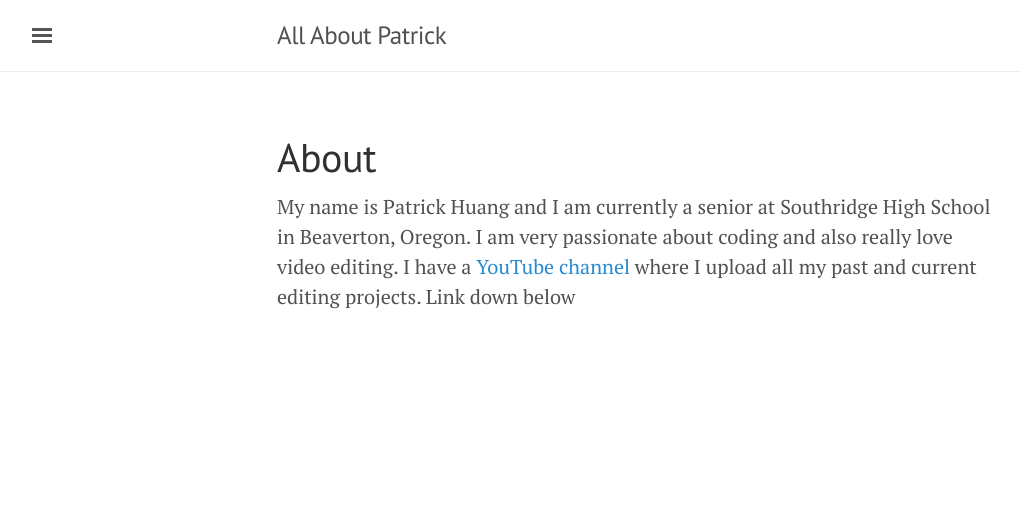
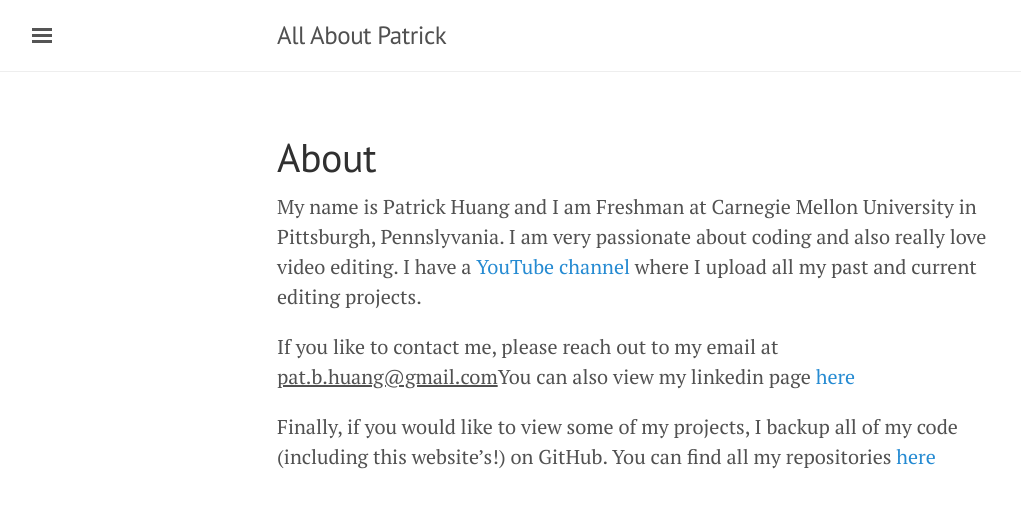
Before and after one commit to patrickhuang112/allaboutpatrick, a Jekyll site: the page built from about.md, in a window 1280 px wide. Shown: the top 508 px of the page, without its empty margins (3-1024 px from the left). Built offline with Jekyll 4.4.1, drawn with Linux system fonts in a browser that asks for light colours.

Commit message:
edited information on website to include NWAPW

```diff
--- a/about.md
+++ b/about.md
@@ -3,4 +3,8 @@ layout: page
 title: About
 ---
 
-My name is Patrick Huang and I am currently a senior at Southridge High School in Beaverton, Oregon. I am very passionate about coding and also really love video editing. I have a <a href="https://www.youtube.com/user/xtradv112">YouTube channel</a> where I upload all my past and current editing projects. Link down below
+My name is Patrick Huang and I am Freshman at Carnegie Mellon University in Pittsburgh, Pennslyvania. I am very passionate about coding and also really love video editing. I have a <a href="https://www.youtube.com/user/xtradv112">YouTube channel</a> where I upload all my past and current editing projects.
+
+If you like to contact me, please reach out to my email at <u>pat.b.huang@gmail.com</u>You can also view my linkedin page <a href = "https://www.linkedin.com/in/patrick-huang-b6a971191/">here</a>
+
+Finally, if you would like to view some of my projects, I backup all of my code (including this website's!) on GitHub. You can find all my repositories <a href="https://github.com/patrickhuang112">here</a>
```
Also changed, not shown: index.md (+1 -1 lines), programming.md (+30 -0 lines).
